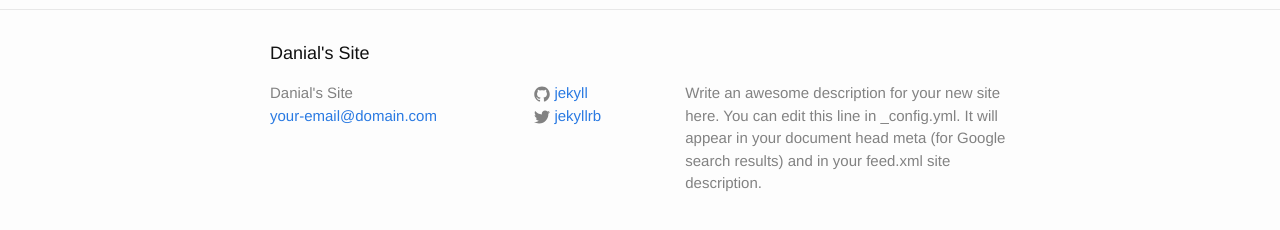
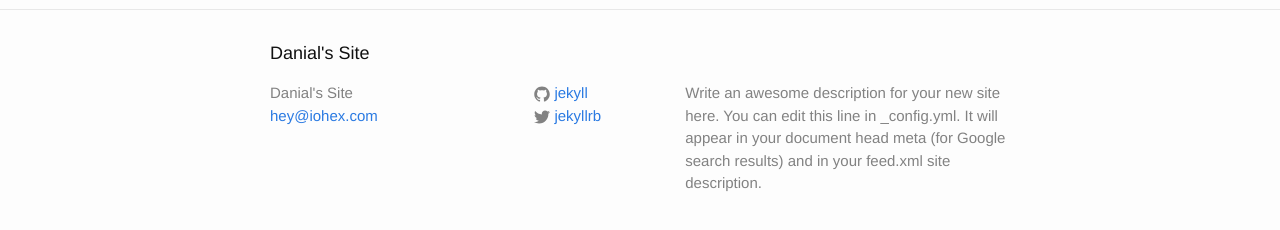
Before and after one commit to dani0l/my-site, a Jekyll site: the page built from index.html, in a window 1280 px wide. Shown: the part 287-517 px from the top of the page. Built offline with Jekyll 4.4.1, drawn with Linux system fonts in a browser that asks for light colours.

Commit message:
Updated Config

```diff
--- a/_config.yml
+++ b/_config.yml
@@ -8,7 +8,7 @@ collections:
   uploads:
     title: Uploads
     output: true
-email: your-email@domain.com
+email: hey@iohex.com
 description: |
   Write an awesome description for your new site here. You can edit this line in _config.yml. It will appear in your document head meta (for Google search results) and in your feed.xml site description.
 baseurl:
```
